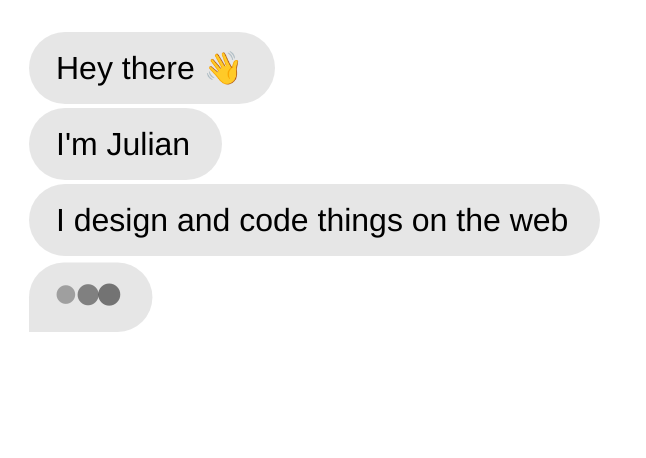
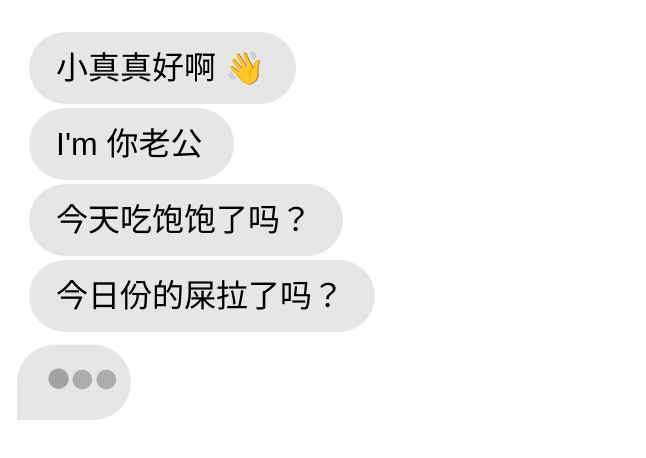
Before and after one commit to Yomya/dialoge, a plain HTML site: page index.html in a window 1280 px wide. Shown: the whole page, without its empty margins (0-646 px from the left). Drawn offline with Linux system fonts and the light colour scheme.

Commit message:
change main dialog

```diff
--- a/index.html
+++ b/index.html
@@ -1,8 +1,8 @@
 <!doctype html>
-<title>Julian Garnier</title>
+<title>爱真真</title>
 <meta charset="utf-8">
 <meta name="viewport" content="width=device-width, initial-scale=1, maximum-scale=1" />
-<meta name="description" content="I design and code things on the web." />
+<meta name="description" content="喜欢小真真" />
 <meta property="og:site_name" content="juliangarnier.com" />
 <meta property="og:title" content="Julian Garnier" />
 <meta property="og:description" content="I design and code things on the web." />
@@ -19,12 +19,12 @@
   <div class="messages"></div>
   <script src="js/anime.js"></script>
   <script src="js/scripts.js"></script>
-  <script>
+  <!-- <script>
     (function(i,s,o,g,r,a,m){i['GoogleAnalyticsObject']=r;i[r]=i[r]||function(){
     (i[r].q=i[r].q||[]).push(arguments)},i[r].l=1*new Date();a=s.createElement(o),
     m=s.getElementsByTagName(o)[0];a.async=1;a.src=g;m.parentNode.insertBefore(a,m)
     })(window,document,'script','//www.google-analytics.com/analytics.js','ga');
     ga('create', 'UA-37236197-1', 'auto');
     ga('send', 'pageview');
-  </script>
+  </script> -->
 </body>
--- a/js/scripts.js
+++ b/js/scripts.js
@@ -16,19 +16,20 @@ window.onload = function() {
     var hours =  date.getHours();
     var minutes =  date.getMinutes();
     var current = hours + (minutes * .01);
-    if (current >= 5 && current < 19) return 'Have a nice day';
-    if (current >= 19 && current < 22) return 'Have a nice evening';
-    if (current >= 22 || current < 5) return 'Have a good night';
+    if (current >= 5 && current < 19) return 'Have a nice day '+"现在是 "+hours+':'+minutes;
+    if (current >= 19 && current < 22) return '晚上好呀！'+"现在是 "+hours+':'+minutes;
+    if (current >= 22 || current < 5) return '深夜好呀！'+"现在是 "+hours+':'+minutes;
   }
 
   var messages = [
-    'Hey there 👋',
-    'I\'m Julian',
-    'I design and code things on the web',
-    'I\'m currently accepting freelance work.<br> You can contact me at <a href="mailto:hello@julian.gr">hello@julian.gr</a>',
-    '<a target="_blank" href="https://twitter.com/juliangarnier">twitter.com/juliangarnier</a><br><a target="_blank" href="https://codepen.io/juliangarnier">codepen.io/juliangarnier</a><br><a target="_blank" href="https://github.com/juliangarnier">github.com/juliangarnier</a>',
+    '小真真好啊 👋',
+    'I\'m 你老公',
+    '今天吃饱饱了吗？',
+    '今日份的屎拉了吗？',
+    '如果都做了，不如来看看这些吧.<br> 爱你的痕迹呢 <a href="http://blog.lee-xzz.xyz/oneSentenceOneDay/">oneSentenceOneDay</a>',
+    '<a target="_blank" href="http://blog.lee-xzz.xyz/SevenLove/">SevenLove</a><br><a target="_blank" href="https://blog.lee-xzz.xyz/Timer/">Timer</a><br><a target="_blank" href="http://blog.lee-xzz.xyz/h5-love/">h5-love</a><br><a target="_blank" href="https://test.lee-xzz.xyz/">love_predict</a>',
     getCurrentTime(),
-    '👀 J.'
+    '👀 爱你'
   ]
 
   var getFontSize = function() {
```
